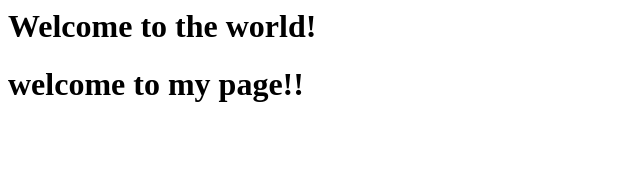
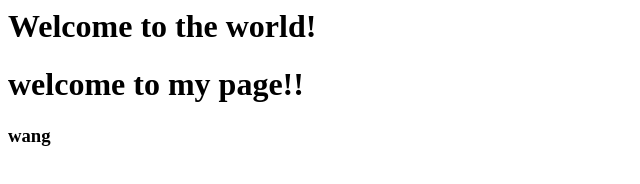
Before and after one commit to xiaoping-wang1989/react-front-end, a plain HTML site: page index.html in a window 1280 px wide. Shown: the full height of the page, 0-640 px from the left. Drawn offline with Linux system fonts and the light colour scheme.

Commit message:
add h3 heading

```diff
--- a/index.html
+++ b/index.html
@@ -6,5 +6,6 @@
     <body>
         <h1>Welcome to the world!<h1>
         welcome to my page!!
+        <h3>wang</h3>
     </body>
 </html>
```
